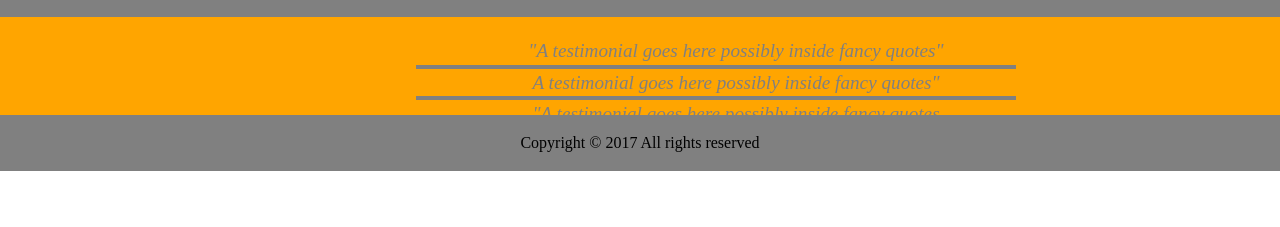
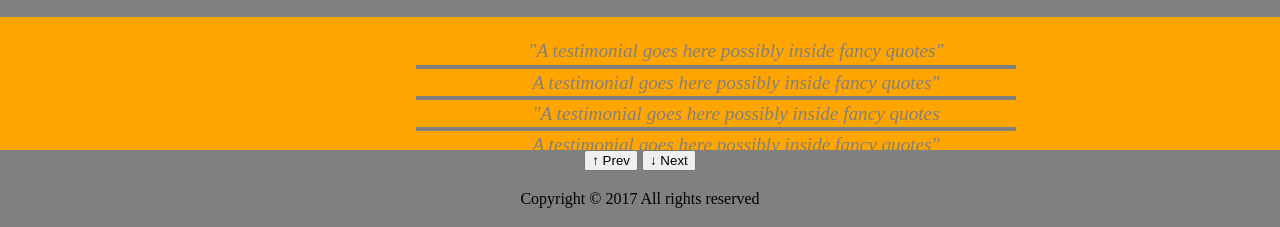
Before and after one commit to BH0/CoreFrontendProject, a plain HTML site: page index.html in a window 1280 px wide. Shown: the part 753-980 px from the top of the page. Before the commit the page ends 924 px from the top, so only its background shows below. Drawn offline with Linux system fonts and the light colour scheme.

Commit message:
Index.html's issues should noe be fixed

```diff
--- a/css/index.css
+++ b/css/index.css
@@ -139,11 +139,12 @@
 }
 
 .footer {
+    /* position: absolute; */
+    position: relative;
     background-color: var(--bgColor);
     padding-top: 20px;
     padding-bottom: 20px;
     text-align: center;
-    position: absolute;
     width: 100%;
     bottom: 0px;
 }
```
